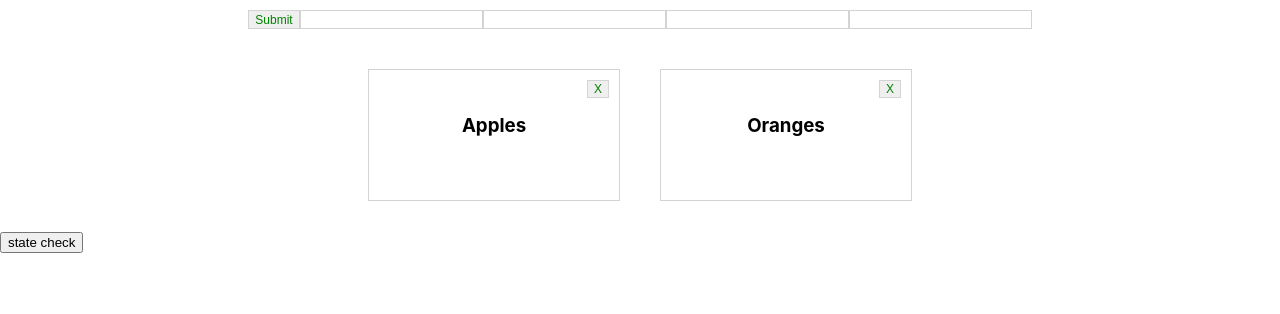
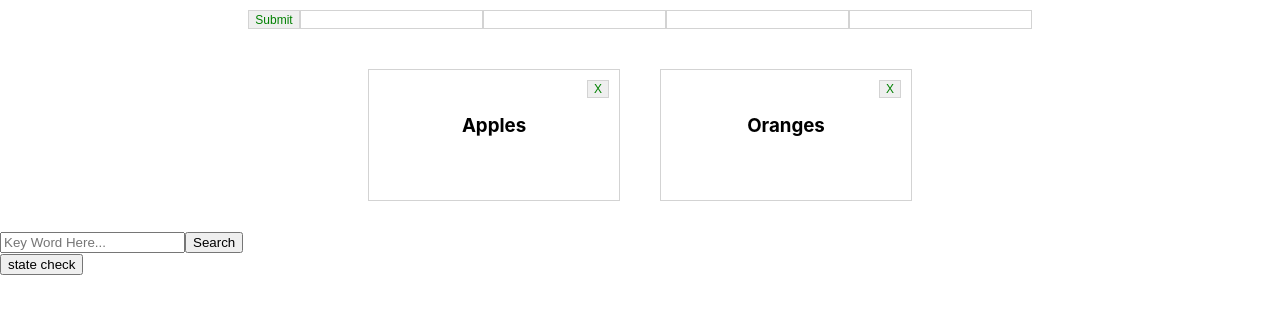
Before and after one commit to yiguo-17/react-grocery-list-group-project, a React (Create React App) app: page / in a window 1280 px wide. Shown: the top 314 px of the page. Built offline with nearby package versions, Linux system fonts and the light colour scheme.

Commit message:
added Search component to app.js

```diff
--- a/src/App.js
+++ b/src/App.js
@@ -2,6 +2,7 @@ import React, { Component } from 'react'
 import GlobalContext from "./context/GlobalContext";
 import AddingControls from './component/AddingControls/AddingControls'
 import ItemDisplay from './component/ItemDisplay/ItemDisplay';
+import Search from './component/Search/Search'
 export default class App extends Component {
 
   constructor(props) {
@@ -44,6 +45,7 @@ export default class App extends Component {
         <GlobalContext.Provider value={{groceryList: this.state.groceryList}} >
         <AddingControls handler={(item) => this.handler(item)}  />
         <ItemDisplay />
+        <Search />
         </GlobalContext.Provider>
       <button onClick={this.newhandler}>state check</button>
       </div>
```
